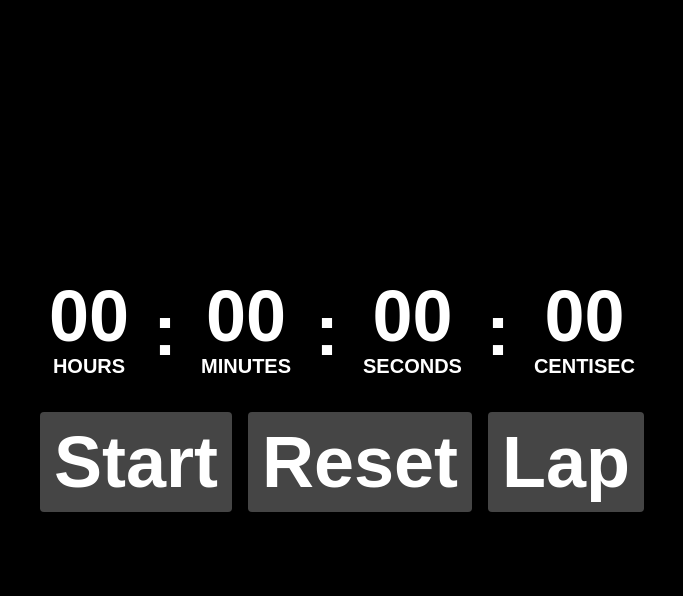
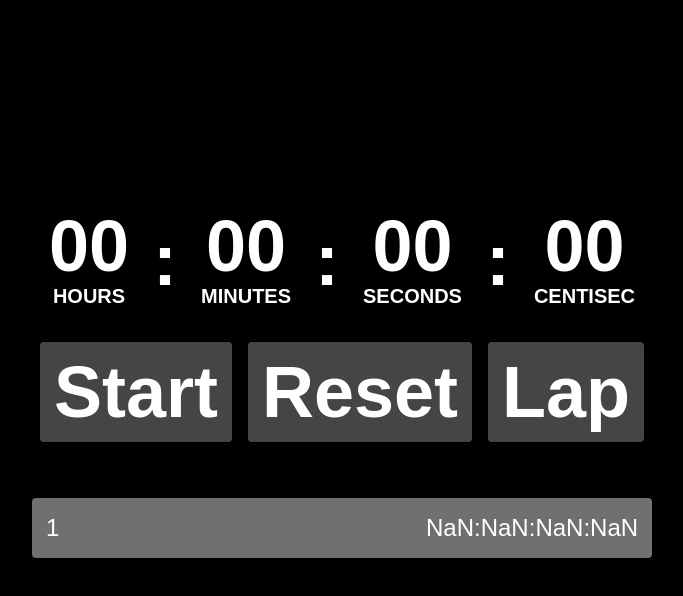
Before and after one commit to IGiGZI/Tempo, a React (Vite) app: page / in a window 1280 px wide. Both pictures are taken after a click on the button "Lap". Shown: the top 596 px of the page, without its empty margins (298-981 px from the left). Built offline with nearby package versions, Linux system fonts and the light colour scheme; a web font is replaced by a local one.

Commit message:
Started working on the lap feature

```diff
--- /dev/null
+++ b/src/components/Lap.jsx
@@ -0,0 +1,26 @@
+function Lap({ lapHistoryState }) {
+	return (
+		<>
+			<div>
+				{lapHistoryState.map((element, index) => {
+					return (
+						<div
+							key={index}
+							className="flex justify-between bg-[#707070] rounded p-3.5 text-2xl mb-8"
+						>
+							<p>{index + 1}</p>
+							<p>
+								{element.hours.toString().padStart(2, "0")}:
+								{element.minutes.toString().padStart(2, "0")}:
+								{element.seconds.toString().padStart(2, "0")}:
+								{element.centisec.toString().padStart(2, "0")}
+							</p>
+						</div>
+					);
+				})}
+			</div>
+		</>
+	);
+}
+
+export default Lap;
--- /dev/null
+++ b/src/components/Stopwatch.jsx
@@ -0,0 +1,43 @@
+import TimeUnit from "./TimeUnit";
+import Lap from "./Lap";
+import { useState, useRef } from "react";
+
+function Stopwatch() {
+	const [lapHistoryState, setLapHistoryState] = useState([]);
+
+	const elapsedTime = useRef();
+
+	function handleLap() {
+		let hours = Math.floor(elapsedTime.current / 1000 / 60 / 60);
+		let minutes = Math.floor((elapsedTime.current / 1000 / 60) % 60);
+		let seconds = Math.floor((elapsedTime.current / 1000) % 60);
+		let centisec = Math.floor((elapsedTime.current / 1000) % 10);
+
+		console.log(
+			`This lap's time -> ${hours}:${minutes}:${seconds}:${centisec}`,
+		);
+
+		setLapHistoryState((prevValues) => {
+			const updatedLapHistory = [
+				...prevValues,
+				{
+					hours: hours,
+					minutes: minutes,
+					seconds: seconds,
+					centisec: centisec,
+				},
+			];
+      console.log(updatedLapHistory);
+      return updatedLapHistory
+		});
+	}
+
+	return (
+		<>
+			<TimeUnit handleLap={handleLap} elapsedTime={elapsedTime} />
+			<Lap lapHistoryState={lapHistoryState} />
+		</>
+	);
+}
+
+export default Stopwatch;
--- a/src/components/TimeUnit.jsx
+++ b/src/components/TimeUnit.jsx
@@ -1,12 +1,14 @@
 import { Fragment, useState } from "react";
 import { useRef } from "react";
 
-function TimeUnit() {
+function TimeUnit({handleLap}) {
 	const [timeState, setTimeState] = useState(0);
 	const [isTimeRunning, setIsTimeRunning] = useState(false);
 
-	const elapsedTime = useRef();
+
 	const timeInterval = useRef();
+	// do i lift this ref up to Stopwatch.jsx?
+	const elapsedTime = useRef()
 
 	const timeUnitsArray = [
 		{
@@ -89,7 +91,7 @@ function TimeUnit() {
 
 	return (
 		<>
-			<div>
+			<div className="counter text-7xl font-extrabold mb-12">
 				<div className="flex items-center justify-center gap-6 mb-6">
 					{timeUnitsArray.map((element, index) => {
 						return (
@@ -131,7 +133,7 @@ function TimeUnit() {
 				>
 					Reset
 				</button>
-				<button className="bg-[#454545] hover:bg-[#707070] rounded p-3.5 m-2 cursor-pointer">
+				<button onClick={handleLap} className="bg-[#454545] hover:bg-[#707070] rounded p-3.5 m-2 cursor-pointer">
 					Lap
 				</button>
 			</div>
--- a/src/pages/MainCounterPage.jsx
+++ b/src/pages/MainCounterPage.jsx
@@ -1,16 +1,16 @@
-import TimeUnit from "../components/TimeUnit"
+import Stopwatch from "../components/Stopwatch";
 // import NewTimeUnit from "../components/newTimeUnit"
 
-function MainCounterPage(){
-  return <>
-    <div className="flex items-center justify-center min-h-screen text-center">
-      {/* For some unknown reason anything between extrabold and base (400 - 800) shows up weirdly */}
-      <div className="counter text-7xl font-extrabold" >
-        <TimeUnit/>
-        {/* <NewTimeUnit/> */}
-      </div>
-    </div>
-  </>
+function MainCounterPage() {
+	return (
+		<>
+			<div className="flex items-center justify-center min-h-screen text-center">
+				<div className="">
+					<Stopwatch/>
+				</div>
+			</div>
+		</>
+	);
 }
 
-export default MainCounterPage
+export default MainCounterPage;
```
